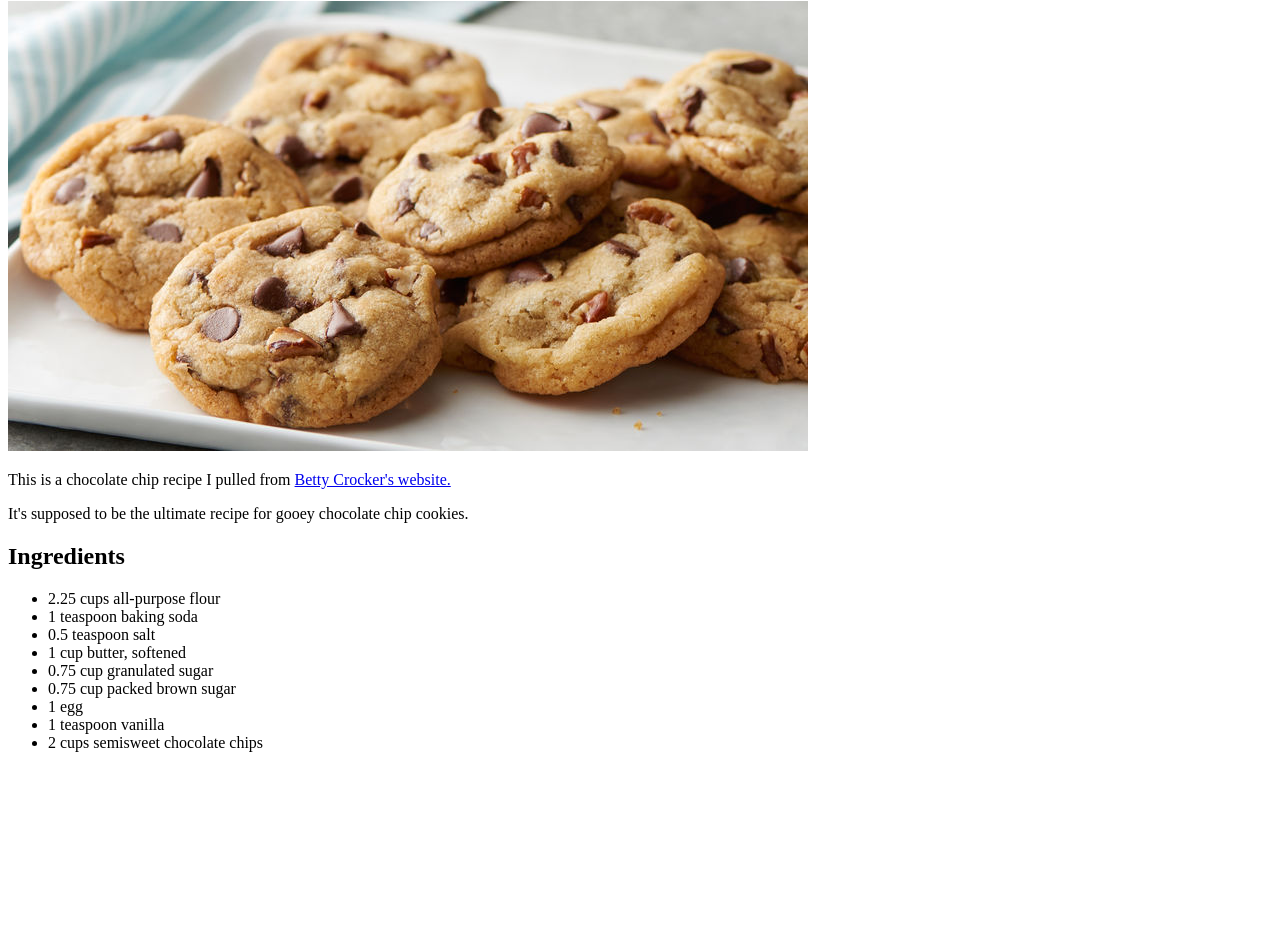
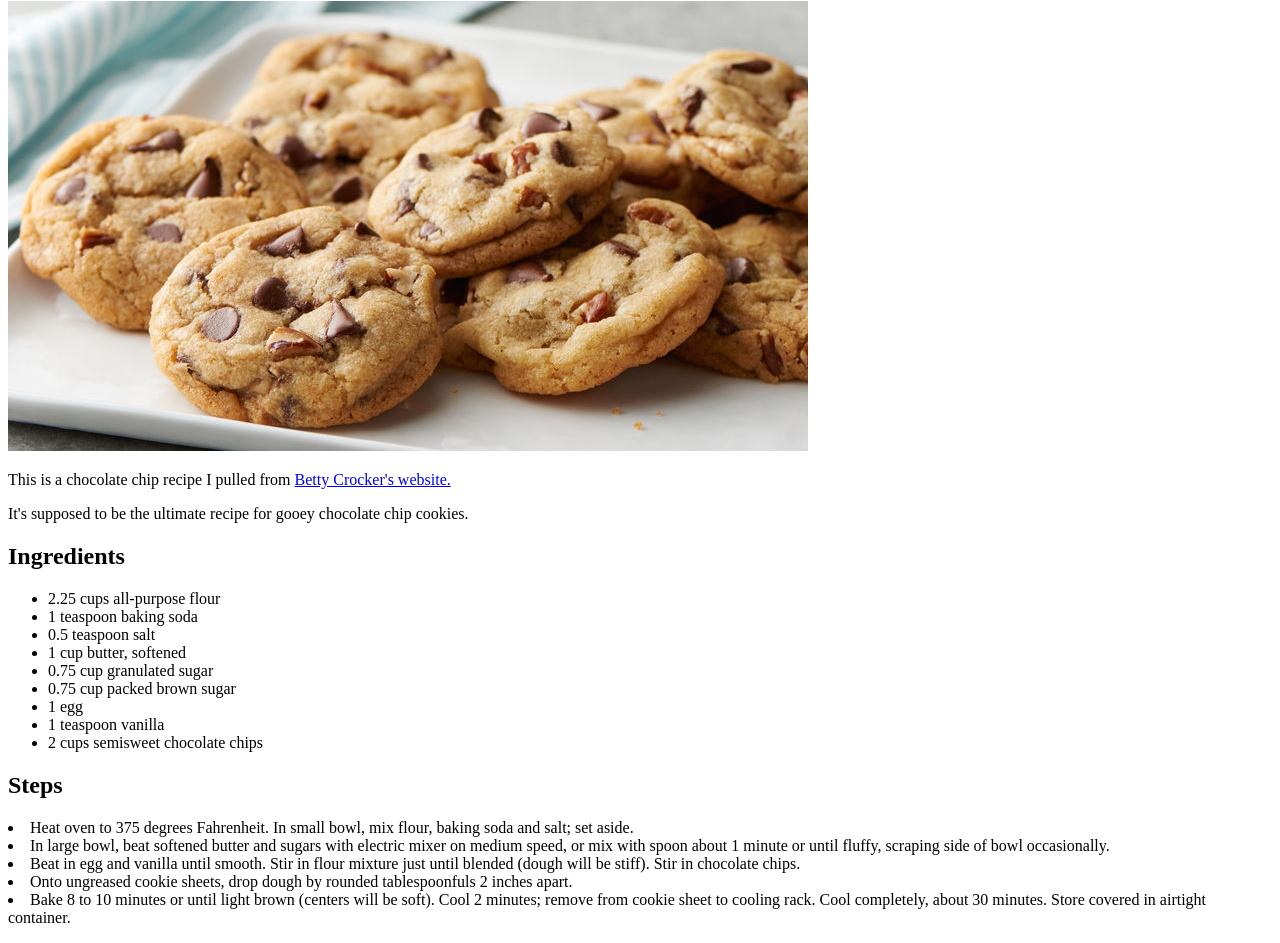
Before and after one commit to silramil/odin-recipes, a plain HTML site: page recipes/chocolate-chip-cookies.html in a window 1280 px wide. Shown: the part 79-1022 px from the top of the page. Before the commit the page ends 847 px from the top, so only its background shows below. Drawn offline with Linux system fonts and the light colour scheme.

Commit message:
Added steps to chocolate-chip-cookies.html

```diff
--- a/recipes/chocolate-chip-cookies.html
+++ b/recipes/chocolate-chip-cookies.html
@@ -21,5 +21,14 @@
             <li>1 teaspoon vanilla</li>
             <li>2 cups semisweet chocolate chips</li>
         </ul>
+        <h2>Steps</h2>
+        <li>Heat oven to 375 degrees Fahrenheit. In small bowl, mix flour, baking soda and salt; set aside.</li>
+        <li>In large bowl, beat softened butter and sugars with electric mixer on medium speed, or mix with spoon about 1 minute or until fluffy, scraping side of bowl occasionally.</li>
+        <li>Beat in egg and vanilla until smooth. Stir in flour mixture just until blended (dough will be stiff). Stir in chocolate chips.</li>
+        <li>Onto ungreased cookie sheets, drop dough by rounded tablespoonfuls 2 inches apart.</li>
+        <li>Bake 8 to 10 minutes or until light brown (centers will be soft). Cool 2 minutes; remove from cookie sheet to cooling rack. Cool completely, about 30 minutes. Store covered in airtight container.</li>
+        <ol>
+
+        </ol>
     </body>
 </html>
```
